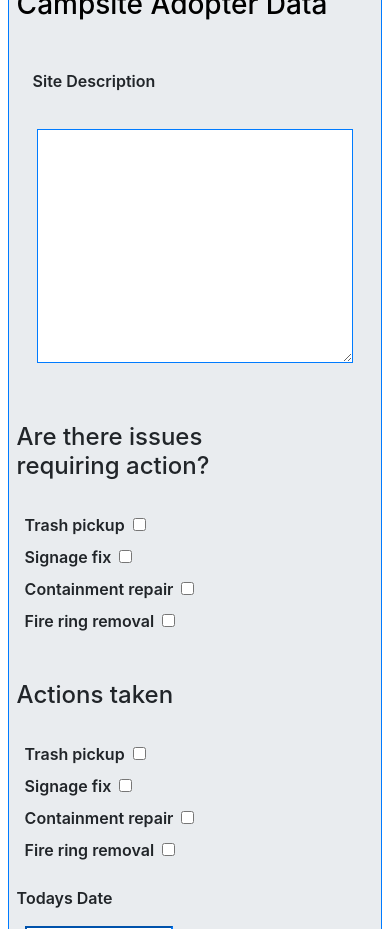
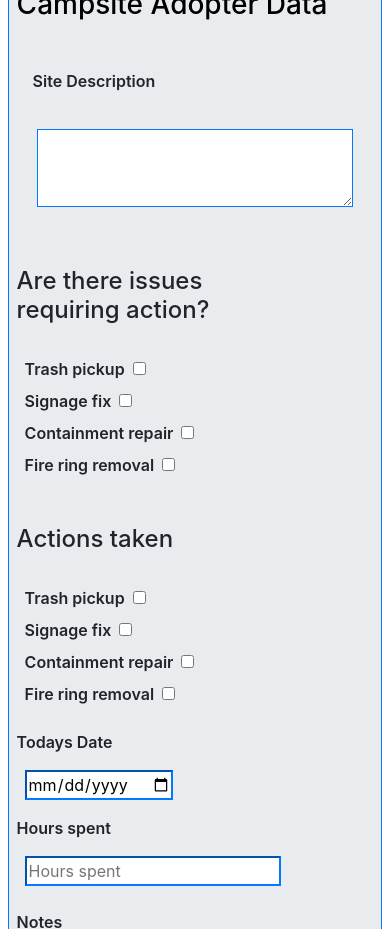
Before and after one commit to Dustnclay/Campsite-Manager, a React (Create React App) app: page /survey in a window 390 px wide. Shown: the part 2800-3729 px from the top of the page. Built offline with nearby package versions, Linux system fonts and the light colour scheme.

Commit message:
padding removed from text box

```diff
--- a/src/index.css
+++ b/src/index.css
@@ -99,7 +99,6 @@ label{
     width:80%
   }
   .textBox{
-    padding:80px;
     border-radius: 0px;
   }
 }
```
